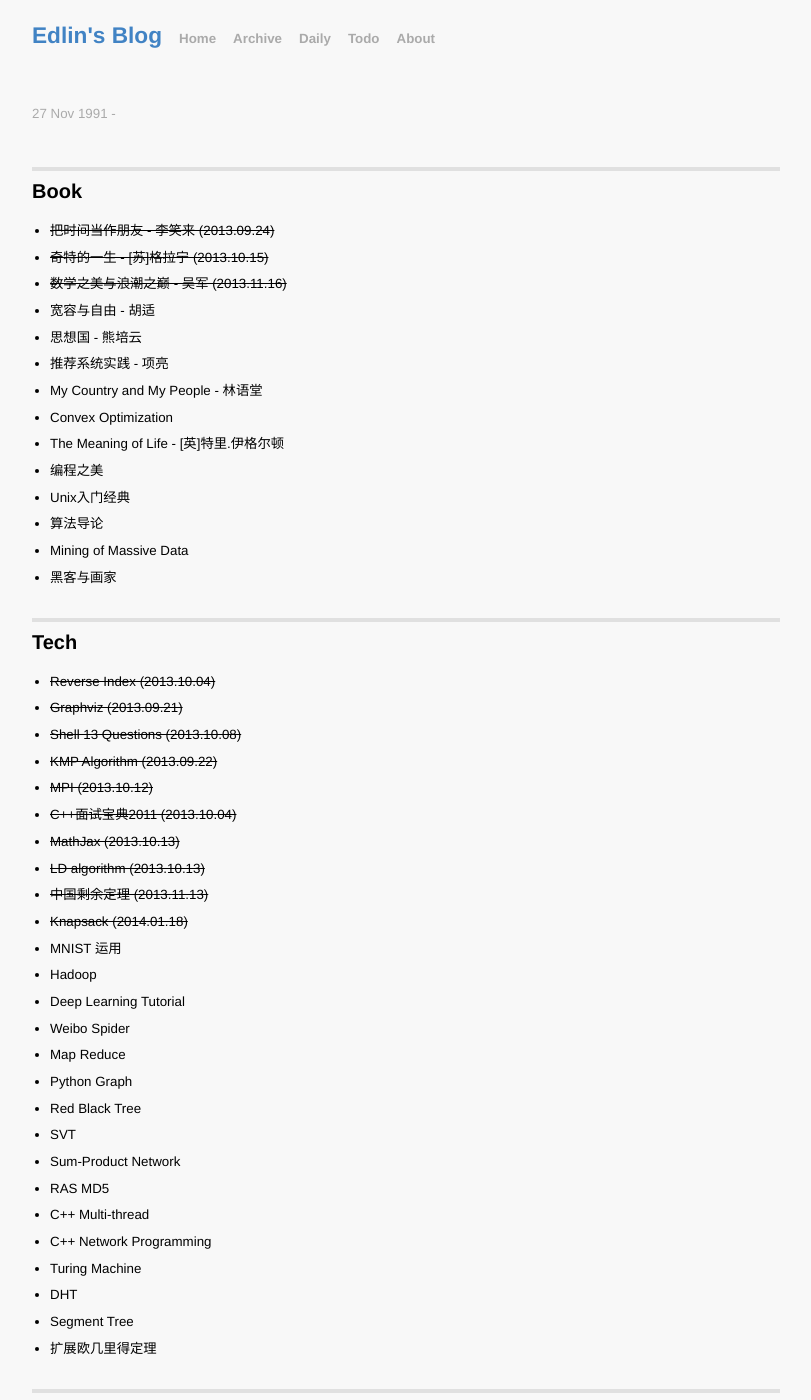
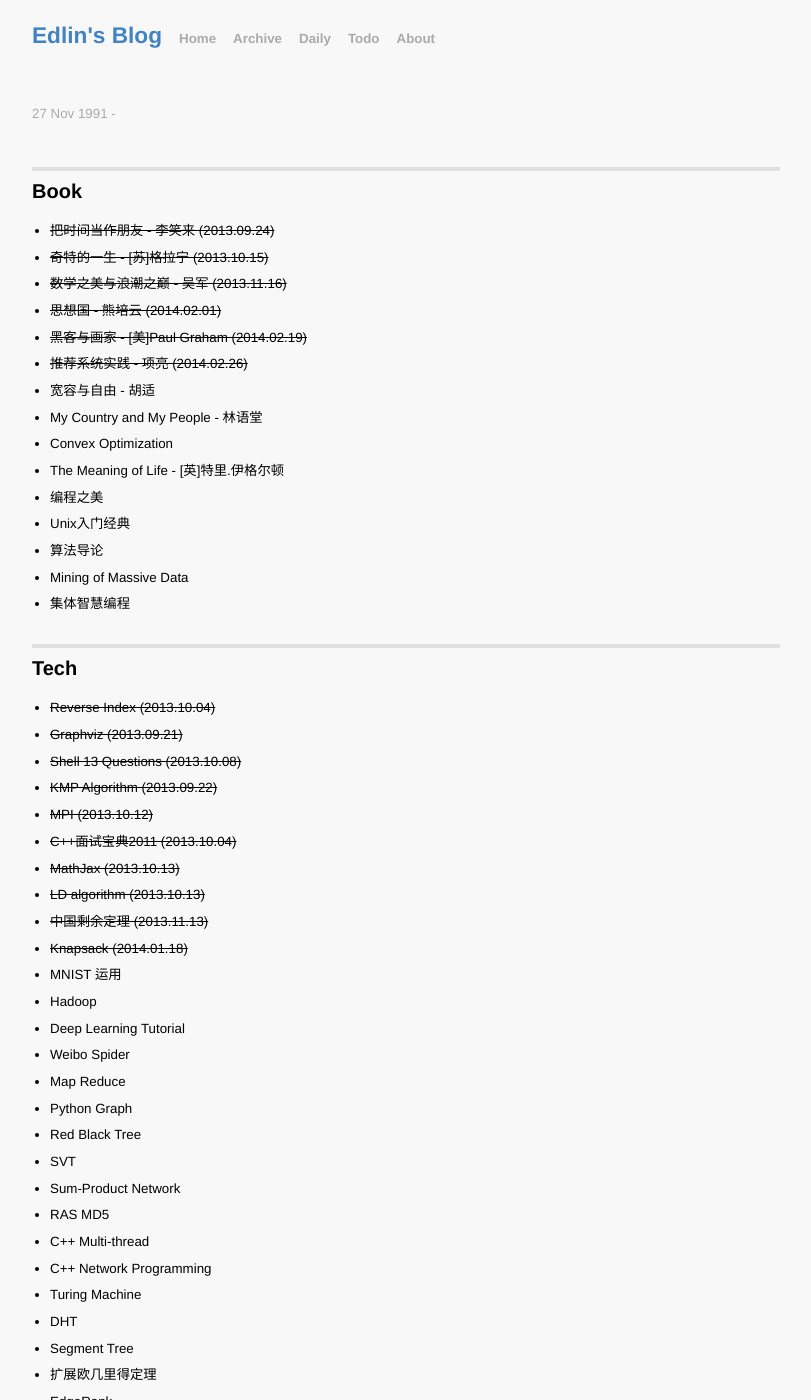
Before and after one commit to EdlinLink/edlinlink.github.io, a Jekyll site: the page built from _posts/1991-11-27-Todolist.markdown, in a window 1280 px wide and 1400 px high. Shown: the whole window, without its empty margins (234-1045 px from the left). Built offline with Jekyll 4.4.1, drawn with Linux system fonts in a browser that asks for light colours; Markdown is read by kramdown in place of the engine named in the settings; comment, search, counter and statistics services are not loaded.

Commit message:
new posts

```diff
--- a/_posts/1991-11-27-Todolist.markdown
+++ b/_posts/1991-11-27-Todolist.markdown
@@ -11,9 +11,10 @@
 + <del> 把时间当作朋友 - 李笑来 (2013.09.24) </del>
 + <del> 奇特的一生 - [苏]格拉宁 (2013.10.15) </del>
 + <del> 数学之美与浪潮之巅 - 吴军 (2013.11.16) </del>
++ <del> 思想国 - 熊培云 (2014.02.01) </del>
++ <del> 黑客与画家 - [美]Paul Graham (2014.02.19) <del>
++ <del> 推荐系统实践 - 项亮 (2014.02.26) <del>
 + 宽容与自由 - 胡适
-+ 思想国 - 熊培云
-+ 推荐系统实践 - 项亮
 + My Country and My People - 林语堂
 + Convex Optimization
 + The Meaning of Life - [英]特里.伊格尔顿
@@ -21,7 +22,7 @@
 + Unix入门经典
 + 算法导论
 + Mining of Massive Data
-+ 黑客与画家
++ 集体智慧编程
 
 
 ## Tech
```
Also changed, not shown: other parts of _posts/1991-11-27-Todolist.markdown (+1 -0 lines), _posts/2014-01-05-University_Book_List.md (+5 -2 lines), _posts/2014-02-14-Mathjax.md (+1 -1 lines).
